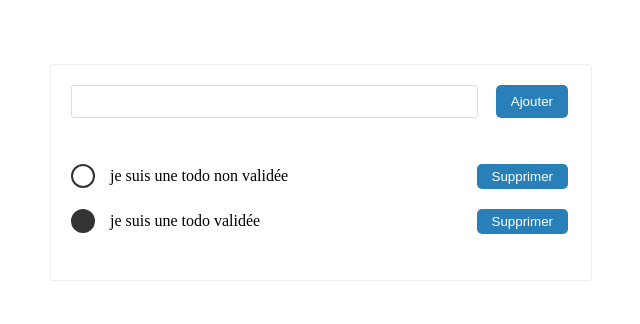
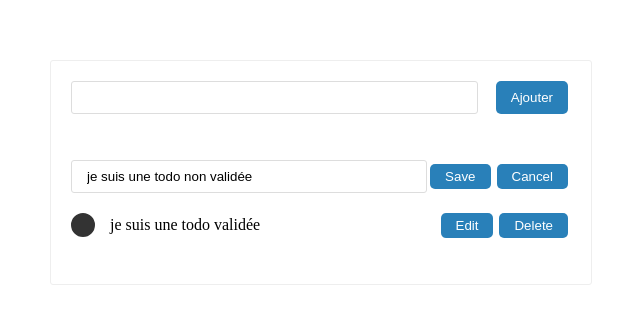
Before and after one commit to sbdnd/todolist_JS, a website built with webpack: page src/index.html in a window 1280 px wide. Shown: the part 228-552 px from the top of the page, without its empty margins (319-959 px from the left). Built offline with nearby package versions, Linux system fonts and the light colour scheme.

Commit message:
edit button

```diff
--- a/src/index.js
+++ b/src/index.js
@@ -15,12 +15,14 @@ const input = document.querySelector("input");
 const todos = [
     {
         text: "je suis une todo non validée",
-        done: false
+        done: false,
+        editMode: true
     },
 
     {
         text: "je suis une todo validée",
-        done: true
+        done: true,
+        editMode: false
     }
 ];
 
@@ -40,37 +42,72 @@ form.addEventListener("submit", e => {
  */
 const displayTodo = () => {
     const todosNode = todos.map((todo, index) =>{
-        return createTodoElement(todo, index);
+        if(todo.editMode){
+            return createTodoEditElement(todo, index);
+        } else {
+            return createTodoElement(todo, index);
+        }
     });
     ul.innerHTML = '';
     ul.append(...todosNode);
 };
 
 /**
- * Créé un bouton supprimer, l'ajoute à la <li>, supprime une todo en fonctionn de son index
- * Créé un todo, lui le contenu : <span>, text et bouton supprimer
+ * Créé un bouton supprimer, l'ajoute à la <li>, supprime une todo en fonction de son index
+ * Créé une todo avec bouton toggle, text et bouton supprimer
  * @param {*} todo
  * @param {number} index
  */
 const createTodoElement = (todo, index) => {
     const li = document.createElement("li");
     const buttonDelete = document.createElement('button');
-    buttonDelete.innerText = "Supprimer";
-    buttonDelete.addEventListener('click', e=>{
+    buttonDelete.innerText = "Delete";
+    const buttonEdit = document.createElement('button');
+    buttonEdit.innerText = "Edit";
+    buttonDelete.addEventListener('click', e =>{
         e.stopPropagation();
         deleteTodo(index);
     });
+    buttonEdit.addEventListener('click', e =>{
+        e.stopPropagation();
+        toggleEditMode(index);
+    });
+
     li.innerHTML = `
     <span class="todo ${ todo.done ? 'done' : '' }"></span>
     <p>${ todo.text }</p>
     `;
-    li.appendChild(buttonDelete);
+    li.append(buttonEdit, buttonDelete);
     li.addEventListener('click', e=>{
         toggleTodo(index);
     })
     return li;
+};
 
-};
+/**
+ * Créé une todo sou forme d'input et deux boutons (cancel et save)
+ * @param {*} todo
+ * @param {number} index
+ */
+const createTodoEditElement = (todo, index) => {
+    const li = document.createElement('li');
+    const input = document.createElement('input');
+    input.type = 'text';
+    input.value = todo.text;
+    const buttonSave = document.createElement('button');
+    buttonSave.innerHTML = "Save";
+    buttonSave.addEventListener('click', e=>{
+        editTodo(index, input);
+    })
+    const buttonCancel = document.createElement('button')
+    buttonCancel.innerHTML = "Cancel";
+    buttonCancel.addEventListener('click', e=>{
+        e.stopPropagation();
+        toggleEditMode(index);
+    })
+    li.append(input, buttonSave,buttonCancel);
+    return li;
+}
 
 /**
  * Ajoute une todo au tableau Todos
@@ -79,7 +116,8 @@ const createTodoElement = (todo, index) => {
 const addTodo = (text) => {
     todos.push({
         text,
-        done: false
+        done: false,
+        editMode: false
     });
     displayTodo();
 };
@@ -98,4 +136,17 @@ const toggleTodo = index => {
     displayTodo();
 }
 
+const toggleEditMode = index => {
+    todos[index].editMode = !todos[index].editMode;
+    displayTodo();
+}
+
+const editTodo = (index, input) => {
+    const value = input.value;
+    todos[index].text = value;
+    todos[index].editMode = false;
+    displayTodo();
+
+}
+
 displayTodo();
--- a/src/style.css
+++ b/src/style.css
@@ -62,6 +62,10 @@ li {
   padding: 10px 0px;
 }
 
+li input {
+  flex: 1;
+}
+
 li p {
   flex: 1;
 }
```
